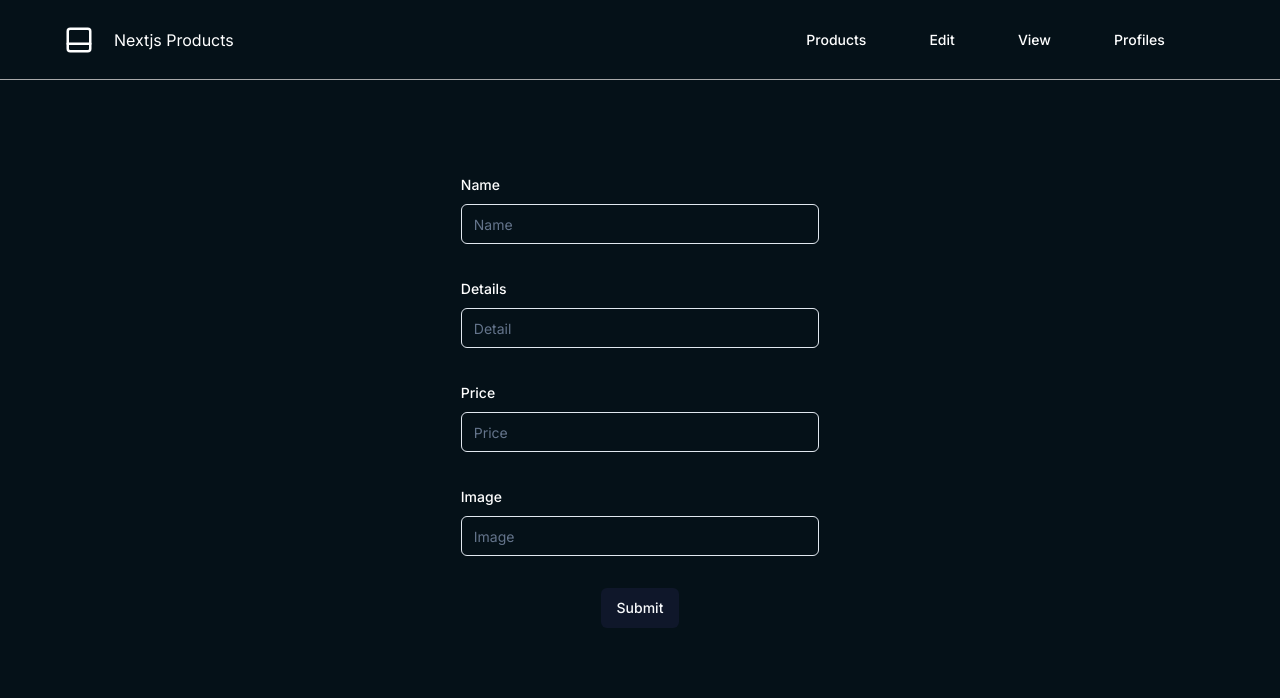
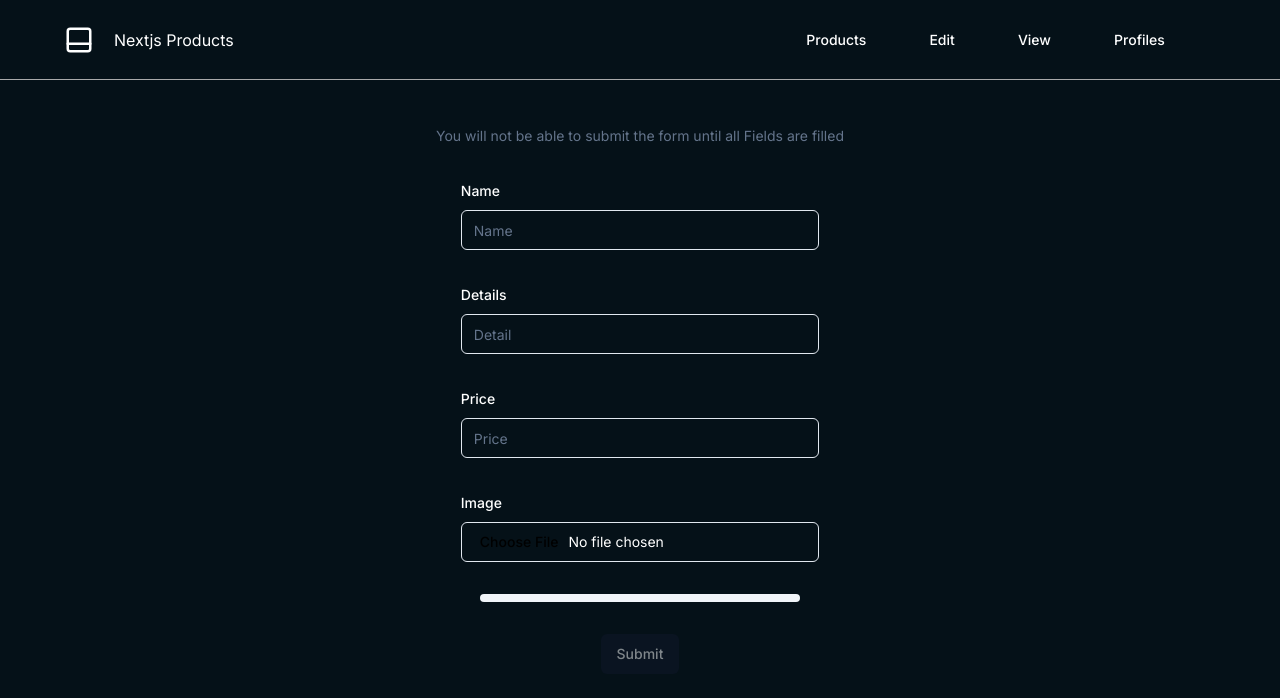
Before and after one commit to waleed2000x/nexus-crud-frontend, a Next.js app: page /products/create in a window 1280 px wide. Shown: the top 698 px of the page. Built offline with nearby package versions, Linux system fonts and the light colour scheme.

Commit message:
Create | Update | Image

```diff
--- /dev/null
+++ b/app/firebase.js
@@ -0,0 +1,16 @@
+import { initializeApp } from "firebase/app";
+import { getStorage } from "firebase/storage";
+// TODO: Add SDKs for Firebase products that you want to use
+// https://firebase.google.com/docs/web/setup#available-libraries
+const firebaseConfig = {
+  apiKey: "AIzaSyAFpg0jL5XYVUEHVwXy7mhYPas-G1s2UZo",
+  authDomain: "next-crud-8ada7.firebaseapp.com",
+  projectId: "next-crud-8ada7",
+  storageBucket: "next-crud-8ada7.appspot.com",
+  messagingSenderId: "428565976891",
+  appId: "1:428565976891:web:8ed562aa5f5ac190dc891e",
+};
+
+// Initialize Firebase
+const app = initializeApp(firebaseConfig);
+export const storage = getStorage(app);
--- a/app/products/[productId]/DeleteDialog.js
+++ b/app/products/[productId]/DeleteDialog.js
@@ -12,12 +12,13 @@ import {
 } from "@/components/ui/dialog";
 import { DeleteRequest } from "@/utils/requests";
 import { useRouter } from "next/navigation";
+import { Button } from "@/components/ui/button";
 
 export default function DeleteDialog({ id }) {
   const router = useRouter();
   const deleteProduct = async () => {
     try {
-      await DeleteRequest(`http://localhost:8000/products/${id}`)
+      await DeleteRequest(`http://localhost:8000/products/${id}/`)
         .then((res) => {
           router.push("/products");
           console.log(res);
@@ -29,7 +30,9 @@ export default function DeleteDialog({ id }) {
   };
   return (
     <Dialog>
-      <DialogTrigger>Delete</DialogTrigger>
+      <DialogTrigger className="bg-black mt-[15px] text-white hover:bg-gray-900 py-2 px-5 rounded">
+        Delete
+      </DialogTrigger>
       <DialogContent>
         <DialogHeader>
           <DialogTitle>Are you absolutely sure?</DialogTitle>
--- a/app/products/[productId]/page.js
+++ b/app/products/[productId]/page.js
@@ -1,6 +1,13 @@
 import { GetRequest } from "@/utils/requests";
 import DeleteDialog from "./DeleteDialog";
-
+import {
+  Card,
+  CardContent,
+  CardDescription,
+  CardFooter,
+  CardHeader,
+  CardTitle,
+} from "@/components/ui/card";
 export default async function Product({ params: { productId } }) {
   const productsData = await GetRequest(
     `http://localhost:8000/products/${productId}`
@@ -11,11 +18,17 @@ export default async function Product({ params: { productId } }) {
   return (
     <div className="product-parent">
       <div className="one-product">
-        <p>{product.image}</p>
-        <p>{product.name}</p>
-        <p>{product.detail}</p>
-        <p>{product.price}</p>
-        <DeleteDialog id={productId} />
+        <Card className="h-[100%]">
+          <img src={product.image} alt={product.name} />
+          <CardHeader>
+            <CardTitle>{product.name}</CardTitle>
+            <CardDescription>{product.detail}</CardDescription>
+          </CardHeader>
+          <CardFooter className="flex justify-between">
+            <p className="mt-[15px]">A: {product.price}</p>
+            <DeleteDialog id={productId} />
+          </CardFooter>
+        </Card>
       </div>
     </div>
   );
--- a/app/products/create/page.js
+++ b/app/products/create/page.js
@@ -1,7 +1,13 @@
 "use client";
-import React from "react";
+import React, { useState } from "react";
 import { Button } from "@/components/ui/button";
 import { Toaster } from "@/components/ui/sonner";
+import {
+  ref,
+  uploadBytesResumable,
+  getDownloadURL, // Import getDownloadURL from firebase storage
+} from "firebase/storage";
+import { storage } from "../../firebase";
 import {
   Form,
   FormControl,
@@ -19,19 +25,66 @@ import axios from "axios";
 import { toast } from "sonner";
 import styled from "styled-components";
 import { useRouter } from "next/navigation";
+import { Progress } from "@/components/ui/progress";
+
 const formSchema = z.object({
   name: z.string().min(2).max(50),
   detail: z.string().min(2).max(50),
   price: z.string().min(2).max(50),
-  image: z.string().min(2).max(50),
 });
 
 export default function ProductCreate() {
+  const [image, setImage] = useState("");
+  const [imageProgress, setImageProgress] = useState(false);
+  const [imageProgressValue, setImageProgressValue] = useState(false);
   const router = useRouter();
+
+  const form = useForm({
+    resolver: zodResolver(formSchema),
+    defaultValues: {
+      name: "",
+      detail: "",
+      price: "",
+    },
+  });
+
+  console.log(form.formState.isValid);
+  const handleImageUpload = (e) => {
+    if (e.target.files && e.target.files[0]) {
+      const imageFile = e.target.files[0];
+      const storageRef = ref(storage, imageFile.name);
+      const uploadTask = uploadBytesResumable(storageRef, imageFile);
+      uploadTask.on(
+        "state_changed",
+        (snapshot) => {
+          const progress =
+            (snapshot.bytesTransferred / snapshot.totalBytes) * 100;
+          // console.log(progress + "%");
+          setImageProgress(progress);
+          setImageProgressValue(progress);
+        },
+        (error) => {
+          console.error(error);
+        },
+        () => {
+          getDownloadURL(uploadTask.snapshot.ref).then((downloadURL) => {
+            console.log("File available at", downloadURL);
+            // form.setValue("image", downloadURL);
+            setImage(downloadURL);
+          });
+        }
+      );
+    }
+  };
+
   function handleSubmit(values) {
+    console.log("values");
     try {
       axios
-        .post("http://localhost:8000/products/", values)
+        .post("http://localhost:8000/products/", {
+          ...values,
+          image,
+        })
         .then((res) => {
           toast("Product created successfully");
           setTimeout(() => {
@@ -48,20 +101,15 @@ export default function ProductCreate() {
       console.log(error);
     }
   }
-  const form = useForm({
-    resolver: zodResolver(formSchema),
-    defaultValues: {
-      name: "",
-      detail: "",
-      price: "",
-      image: "",
-    },
-  });
+
   return (
     <div className="product-create-parent">
       <Toaster />
       <Form {...form}>
         <form onSubmit={form.handleSubmit(handleSubmit)} className="space-y-8">
+          <FormDescription>
+            You will not be able to submit the form until all Fields are filled
+          </FormDescription>
           <FormField
             control={form.control}
             name="name"
@@ -69,7 +117,7 @@ export default function ProductCreate() {
               <StyledFormItem>
                 <FormLabel className="text-white">Name</FormLabel>
                 <FormControl>
-                  <StyledInput placeholder="Name" {...field} />
+                  <Input placeholder="Name" {...field} />
                 </FormControl>
                 <FormMessage />
               </StyledFormItem>
@@ -82,7 +130,7 @@ export default function ProductCreate() {
               <StyledFormItem>
                 <FormLabel className="text-white">Details</FormLabel>
                 <FormControl>
-                  <StyledInput placeholder="Detail" {...field} />
+                  <Input placeholder="Detail" {...field} />
                 </FormControl>
                 <FormMessage />
               </StyledFormItem>
@@ -95,35 +143,33 @@ export default function ProductCreate() {
               <StyledFormItem>
                 <FormLabel className="text-white">Price</FormLabel>
                 <FormControl>
-                  <StyledInput placeholder="Price" {...field} />
+                  <Input placeholder="Price" {...field} />
                 </FormControl>
                 <FormMessage />
               </StyledFormItem>
             )}
           />
-          <FormField
-            control={form.control}
-            name="image"
-            render={({ field }) => (
-              <StyledFormItem>
-                <FormLabel className="text-white">Image</FormLabel>
-                <FormControl>
-                  <StyledInput placeholder="Image" {...field} />
-                </FormControl>
-                <FormMessage />
-              </StyledFormItem>
-            )}
-          />
-          <Button type="submit">Submit</Button>
+          <div style={{ width: "80%" }}>
+            <FormLabel className="text-white">Image</FormLabel>
+            <Input
+              className="mt-2 text-white"
+              onChange={handleImageUpload}
+              type="file"
+              placeholder="Image"
+            />
+          </div>
+          <Progress value={imageProgressValue} />
+          <Button
+            type="submit"
+            disabled={imageProgress !== 100 && !form.formState.isValid}
+          >
+            Submit
+          </Button>
         </form>
       </Form>
     </div>
   );
 }
-const StyledInput = styled(Input)`
-  background-color: transparent;
-  color: white;
-`;
 const StyledFormItem = styled(FormItem)`
   width: 80%;
 `;
--- a/app/products/page.js
+++ b/app/products/page.js
@@ -9,6 +9,7 @@ import {
   CardTitle,
 } from "@/components/ui/card";
 import { Button } from "@/components/ui/button";
+import Image from "next/image";
 
 export default async function Products() {
   const productsData = await GetRequest("http://localhost:8000/products/");
@@ -22,6 +23,7 @@ export default async function Products() {
             return (
               <Card className="all-products-card" key={product._id}>
                 <CardHeader>
+                  <img src={product.image} alt={product.name + "img"} />
                   <CardTitle>{product.name}</CardTitle>
                   <CardDescription>{product.detail}</CardDescription>
                 </CardHeader>
--- a/components/ui/input.jsx
+++ b/components/ui/input.jsx
@@ -1,19 +1,20 @@
-import * as React from "react"
+import * as React from "react";
 
-import { cn } from "@/lib/utils"
+import { cn } from "@/lib/utils";
 
 const Input = React.forwardRef(({ className, type, ...props }, ref) => {
   return (
-    (<input
+    <input
       type={type}
       className={cn(
-        "flex h-10 w-full rounded-md border border-input bg-background px-3 py-2 text-sm ring-offset-background file:border-0 file:bg-transparent file:text-sm file:font-medium placeholder:text-muted-foreground focus-visible:outline-none focus-visible:ring-2 focus-visible:ring-ring focus-visible:ring-offset-2 disabled:cursor-not-allowed disabled:opacity-50",
+        "flex h-10 w-full text-white rounded-md border border-input bg-transparent px-3 py-2 text-sm ring-offset-background file:border-0 file:bg-transparent file:text-sm file:font-medium placeholder:text-muted-foreground focus-visible:outline-none focus-visible:ring-2 focus-visible:ring-ring focus-visible:ring-offset-2 disabled:cursor-not-allowed disabled:opacity-50",
         className
       )}
       ref={ref}
-      {...props} />)
+      {...props}
+    />
   );
-})
-Input.displayName = "Input"
+});
+Input.displayName = "Input";
 
-export { Input }
+export { Input };
--- /dev/null
+++ b/components/ui/progress.jsx
@@ -0,0 +1,25 @@
+"use client";
+
+import * as React from "react";
+import * as ProgressPrimitive from "@radix-ui/react-progress";
+
+import { cn } from "@/lib/utils";
+
+const Progress = React.forwardRef(({ className, value, ...props }, ref) => (
+  <ProgressPrimitive.Root
+    ref={ref}
+    className={cn(
+      "relative h-2 w-80 overflow-hidden rounded-full bg-secondary",
+      className
+    )}
+    {...props}
+  >
+    <ProgressPrimitive.Indicator
+      className="h-full w-full flex-1 bg-primary transition-all"
+      style={{ transform: `translateX(-${100 - (value || 0)}%)` }}
+    />
+  </ProgressPrimitive.Root>
+));
+Progress.displayName = ProgressPrimitive.Root.displayName;
+
+export { Progress };
--- a/package.json
+++ b/package.json
@@ -15,10 +15,12 @@
     "@radix-ui/react-label": "^2.0.2",
     "@radix-ui/react-menubar": "^1.0.4",
     "@radix-ui/react-navigation-menu": "^1.1.4",
+    "@radix-ui/react-progress": "^1.0.3",
     "@radix-ui/react-slot": "^1.0.2",
     "axios": "^1.6.8",
     "class-variance-authority": "^0.7.0",
     "clsx": "^2.1.0",
+    "firebase": "^10.9.0",
     "lucide-react": "^0.363.0",
     "next": "14.1.4",
     "next-themes": "^0.3.0",
--- a/scss/index.css
+++ b/scss/index.css
@@ -87,5 +87,15 @@ body {
 .product-parent {
   display: flex;
   margin-top: 80px;
+  width: 100%;
   color: white;
+  height: calc(100vh - 80px);
+}
+.product-parent .one-product {
+  display: flex;
+  justify-content: center;
+  align-items: center;
+  width: 100%;
+  height: -moz-min-content;
+  height: min-content;
 }/*# sourceMappingURL=index.css.map */
--- a/utils/requests.js
+++ b/utils/requests.js
@@ -1,6 +1,9 @@
 export async function GetRequest(url) {
   const response = await fetch(url, {
     cache: "no-store",
+    // next: {
+    // revalidate: 5,
+    // },
     method: "GET",
     headers: {
       "Content-Type": "application/json",
```
Also changed, not shown: scss/index.scss (+9 -0 lines), 2 other files (tests, documents, lock files or other folders).
